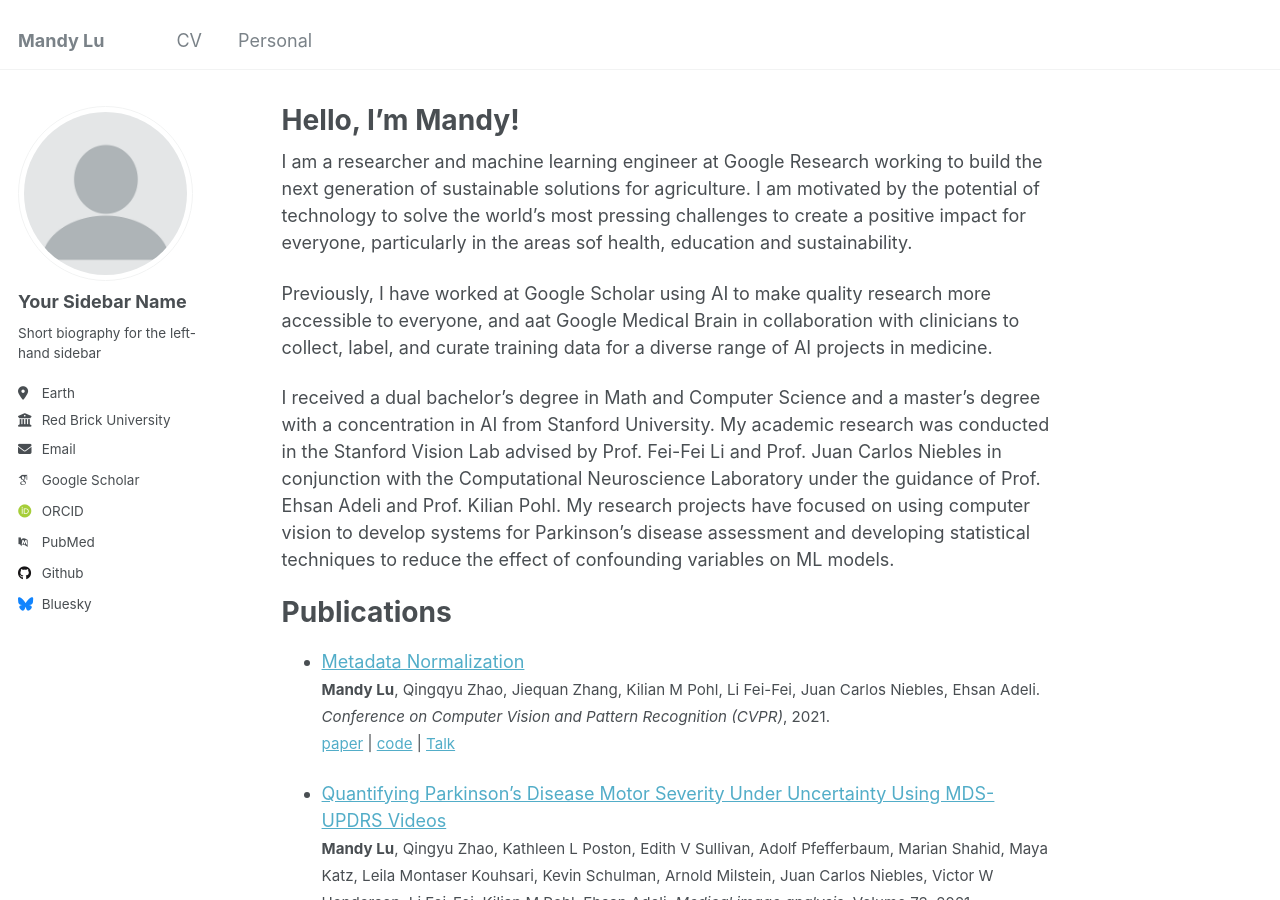
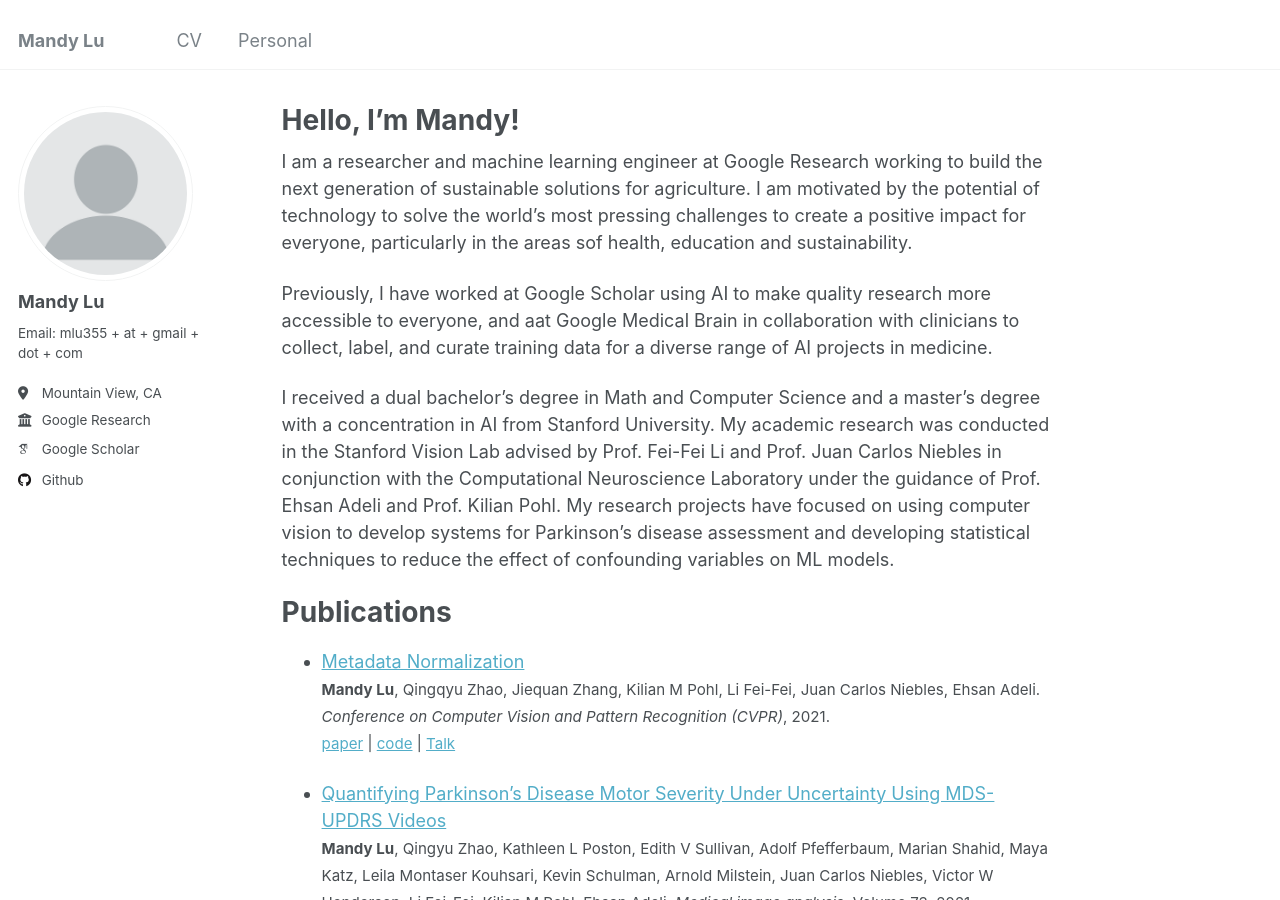
Before and after one commit to mandyslu/mandyslu.github.io, a Jekyll site: the page built from _pages/about.md, in a window 1280 px wide and 900 px high. Built offline with Jekyll 4.4.1, drawn with Linux system fonts in a browser that asks for light colours; some web fonts are replaced.

Commit message:
update sidebar links

```diff
--- a/_config.yml
+++ b/_config.yml
@@ -22,21 +22,18 @@ repository               : "academicpages/academicpages.github.io"
 author:
   # Biographic information
   avatar           : "profile.png"
-  name             : "Your Sidebar Name"
+  name             : "Mandy Lu"
   pronouns         : # example: "she/her"
-  bio              : "Short biography for the left-hand sidebar"
-  location         : "Earth"
-  employer         : "Red Brick University"
+  bio              : "Email: mlu355 + at + gmail + dot + com"
+  location         : "Mountain View, CA"
+  employer         : "Google Research"
   uri              : # URL
-  email            : "none@example.org"
 
   # Academic websites
-  arxiv            : # URL - Update with the correct link to your profile
-  googlescholar    : "https://scholar.google.com/citations?user=PS_CX0AAAAAJ"
+  googlescholar    : "https://scholar.google.com/citations?user=wXRU2jUAAAAJ&hl=en&oi=ao"
   impactstory      : # URL
-  orcid            : "http://orcid.org/yourorcidurl"
+  orcid            : # URL
   semantic         : # URL
-  pubmed           : "https://www.ncbi.nlm.nih.gov/pubmed/?term=john+snow"
   researchgate     : # URL
   scopus           : # URL
 
@@ -44,12 +41,12 @@ author:
   bitbucket        : # Username - Update with your username on the site
   codepen          : # Username
   dribbble         : # Username
-  github           : "academicpages"
+  github           : "https://github.com/mlu355"
   kaggle           : # Username
   stackoverflow    : # User number or user number and name (i.e., use "1" or "1/jeff-atwood")
 
   # Social media
-  bluesky          : "bsky.app" # Replace this with you Bluesky username
+  bluesky          : # "bsky.app" # Replace this with you Bluesky username
   facebook         : # Username
   flickr           : # Username
   foursquare       : # Username
```
